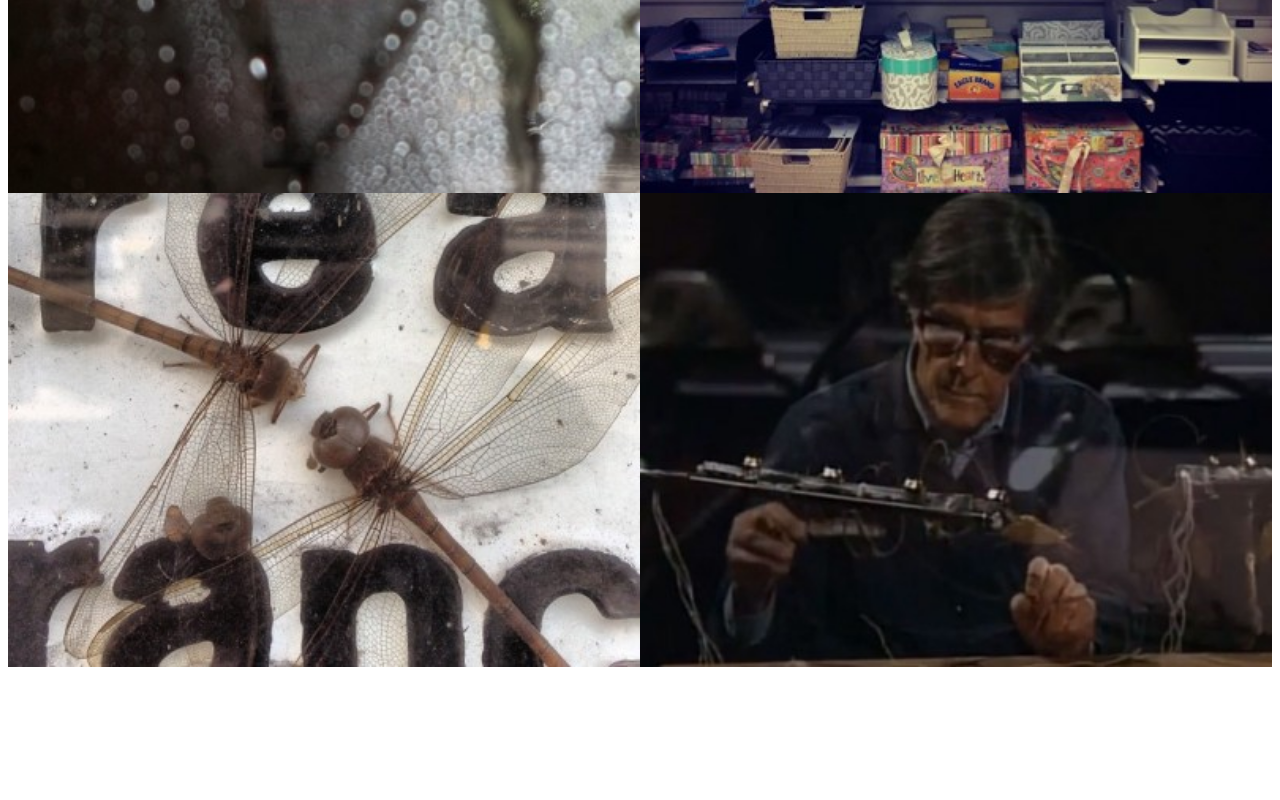
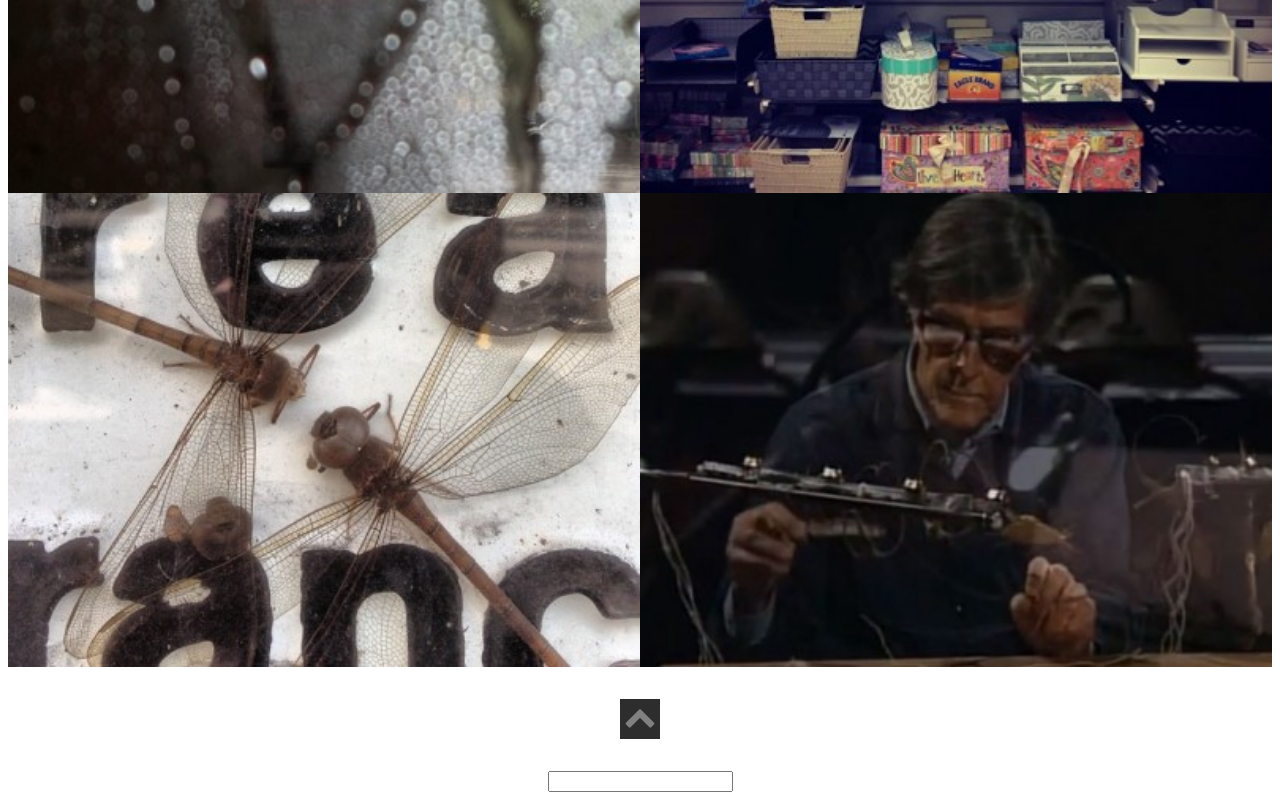
Before and after one commit to iwbolling/assignment-06, a plain HTML site: page index.html in a window 1280 px wide. Shown: the part 2434-3234 px from the top of the page. Before the commit the page ends 3109 px from the top, so only its background shows below. Drawn offline with Linux system fonts and the light colour scheme.

Commit message:
basic mobile style achieved

```diff
--- a/css/style.css
+++ b/css/style.css
@@ -25,3 +25,17 @@
   margin: 0%;
   width: 100%;
 }
+
+.uparrow{
+  background-color: rgb(45,45,45);
+  color: grey;
+  font-size: 32px;
+  height: 40px;
+  margin: 32px auto 32px auto;
+  text-align: center;
+  width: 40px;
+}
+
+.searchbar{
+  text-align: center;
+}
--- a/index.html
+++ b/index.html
@@ -2,6 +2,7 @@
 <html>
   <head>
     <meta charset="utf-8">
+    <link rel="stylesheet" href="https://maxcdn.bootstrapcdn.com/font-awesome/4.7.0/css/font-awesome.min.css">
     <link href="./css/style.css" rel="stylesheet">
     <meta name="viewport" content="width=device-width, initial-scale=1.0">
     <title>Strange & Beautiful</title>
@@ -51,7 +52,12 @@
           <img src="./images/strange-beautiful-img12.jpg">
         </div>
       </div>
-
+      <div class="uparrow">
+        <i class="fa fa-chevron-up" aria-hidden="true"></i>
+      </div>
+      <div class="searchbar">
+        <input type="text">
+      </div>
     </div>
   </body>
 </html>
```
